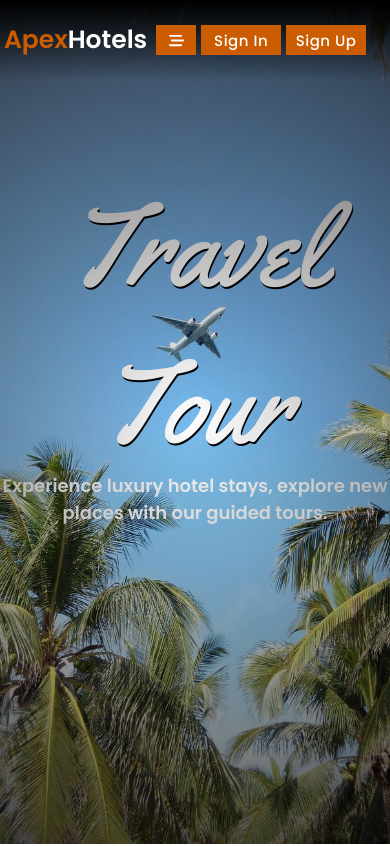
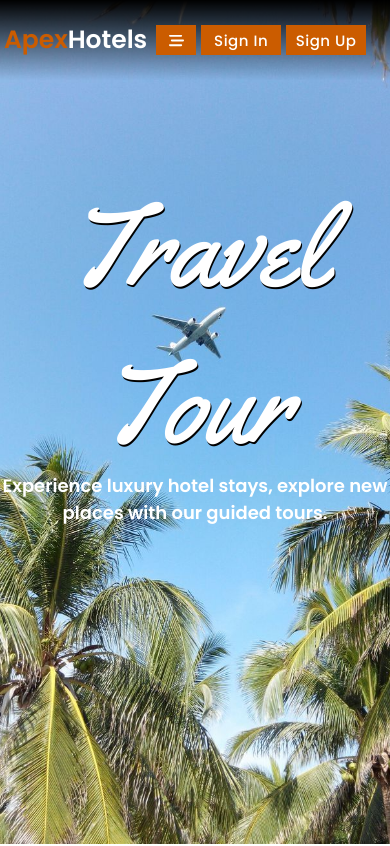
Before and after one commit to Zenith-Top/Apex-Collab, a React (Vite) app: page /specials in a window 390 px wide. Shown: the top 846 px of the page. Built offline with nearby package versions, Linux system fonts and the light colour scheme; a web font is replaced by a local one.

Commit message:
minor changes

```diff
--- a/src/Components/Specials/Specials.css
+++ b/src/Components/Specials/Specials.css
@@ -88,3 +88,15 @@
     font-size: 16px;
   }
 }
+
+@media screen and (max-width: 500px) {
+  .specials_wrapper::before {
+    content: "";
+    position: absolute;
+    height: 100%;
+    width: 100%;
+    top: 0;
+    left: 0;
+    background-image: none;
+  }
+}
```
